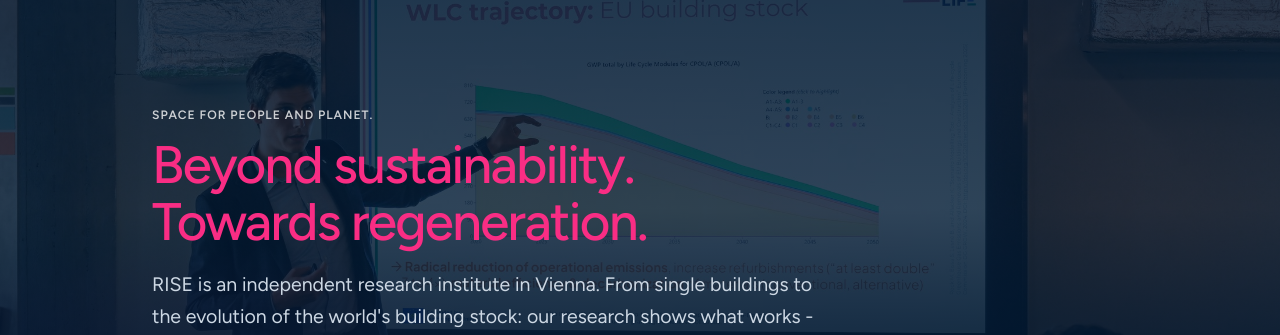
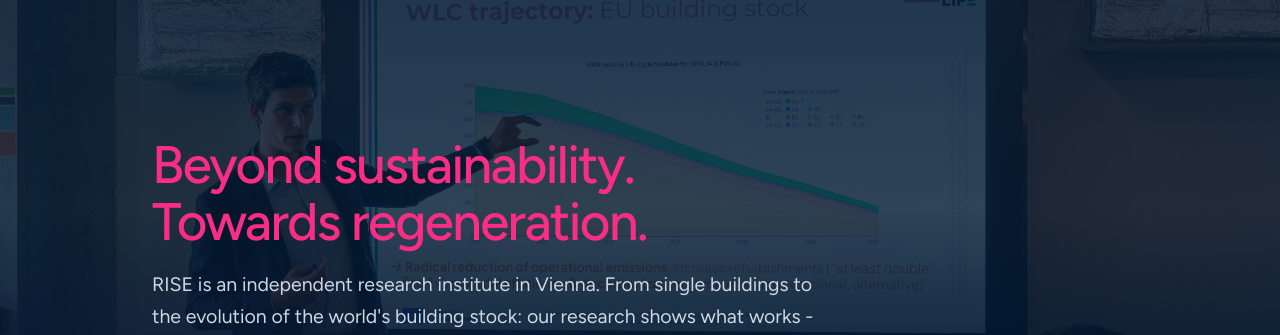
Before and after one commit to mroeck/riselabs.at, a Jekyll site: the page built from index.md, in a window 1280 px wide. Shown: the part 170-505 px from the top of the page. Built offline with Jekyll 4.4.1, drawn with Linux system fonts in a browser that asks for light colours; some web fonts are replaced.

Commit message:
Remove the hero eyebrow
Martin, 4 Nov. It read "Space for people and planet." above the headline.
The headline makes the claim on its own.

The <p> and its rule both go, rather than leaving a rule with nothing to
style. The measurements that governed it stay in the commit history and are
pointed at from the stylesheet, because they are the thing worth keeping: a
line much past thirty characters does not hold one line on a 320px phone in
capitals at .08em of tracking.

The headline does not move. .hero-inner anchors the block, so removing a line
above the h1 leaves it at 293px on a desktop and 168px on a phone, exactly
where it was. Measured before and after against the real stylesheet.

Co-Authored-By: Claude Opus 5 <noreply@anthropic.com>
Claude-Session: https://claude.ai/code/session_013yvRdL5WvGEbo8a8kksApF

```diff
--- a/_includes/hero.html
+++ b/_includes/hero.html
@@ -13,22 +13,6 @@
   </div>
 
   <div class="hero-inner wrap">
-    {%- comment -%}
-      The tagline keeps the headline. It is what the site has always led
-      with, and it is the line people know RISE by.
-
-      The eyebrow above it names what the work is for, the headline says
-      what that takes, and the band below shows the numbers.
-
-      It is twenty-eight characters, set in capitals at every width, and at
-      that length it no longer needs the breakpoint that used to keep it on
-      one line: the rule in style.css is a single size again. Roughly 42px
-      of slack on a 320px phone, so there is room to reword, but a line much
-      past thirty characters will spend it. Measure before trusting a longer
-      one; the honest fix for a line that does not fit is a shorter line
-      rather than smaller type.
-    {%- endcomment -%}
-    <p class="hero-eyebrow">Space for people and planet.</p>
     <h1>Beyond sustainability.<br>Towards regeneration.</h1>
     {%- comment -%}
       Second sentence replaced by Martin on 31 Oct 2026. It was the line
--- a/assets/css/style.css
+++ b/assets/css/style.css
@@ -2832,35 +2832,12 @@ body.photo-mono .pcard-img.no-tone::after { content: none; }
 }
 .cite-figure figcaption { margin-top: .4rem; line-height: 1.45; }
 
-/* The tagline, above the hero headline. Small and quiet: it names RISE, and
-   the headline under it makes the claim. */
-.hero-eyebrow {
-  margin: 0 0 .7rem;
-  font-size: .76rem; font-weight: 600;
-  letter-spacing: .08em; text-transform: uppercase;
-  color: rgba(255, 255, 255, .78);
-}
-
-/* The eyebrow holds one line in capitals at every width, with no breakpoint
-   of its own. It did not always: at forty-eight characters, and then at
-   thirty-eight, capitals and .08em of tracking cost too much width for a
-   phone, so the rule set the line in sentence case below 34rem. At
-   thirty-two it fitted only because the size shrank on the narrowest screens.
-
-   "Space for people and planet." is twenty-eight characters, and at .76rem
-   it needs 270px in Figtree and 278px in the fallback stack. Both are well
-   inside a 320px phone, so the clamp that used to sit here is gone and the
-   size is one number again.
-
-   The size is .76rem rather than .82rem because Martin asked for it to come
-   down a little on 1 Nov 2026. That is a change of appearance, not of fit:
-   measured across .70rem to .82rem, this line holds one line on a 320px
-   phone at every one of them, in both faces.
-
-   Roughly 42px of slack at 320px, so there is room to reword. A line that
-   grows much past thirty characters will spend it: at thirty-two the
-   fallback stack already needed 328px at full size, which is wider than the
-   phone. Measure before trusting a longer one. */
+/* The hero eyebrow was removed on 4 Nov 2026 (Martin). It sat above the
+   headline and read "Space for people and planet."; the headline makes the
+   claim on its own. Its rule and the measurements behind it are in the
+   history, in the commit that removed it, if it ever comes back: the short
+   version is that a line much past thirty characters will not hold one line
+   on a 320px phone in capitals at .08em of tracking. */
 
 /* ---------- the evidence band ----------
 
```
